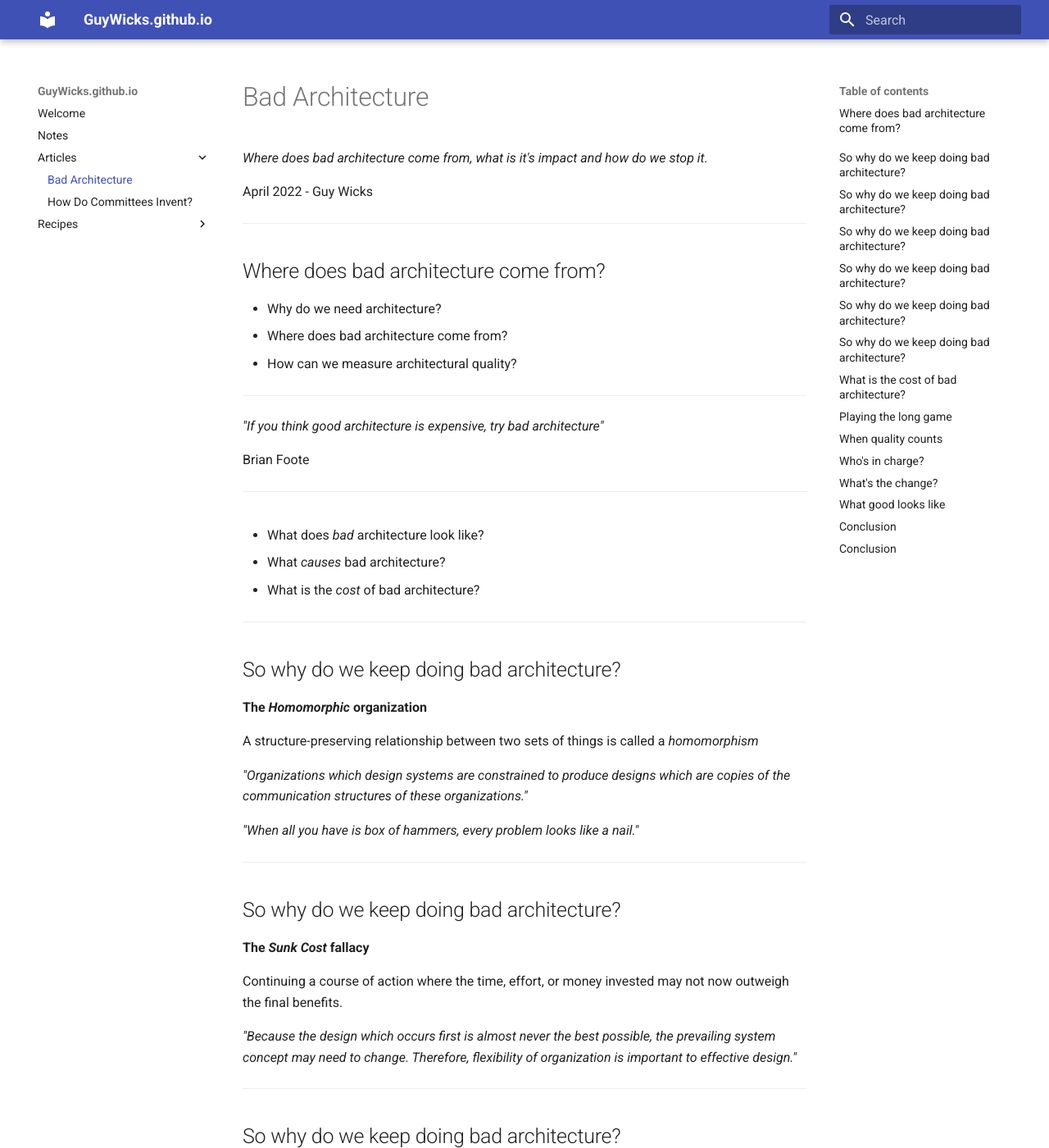
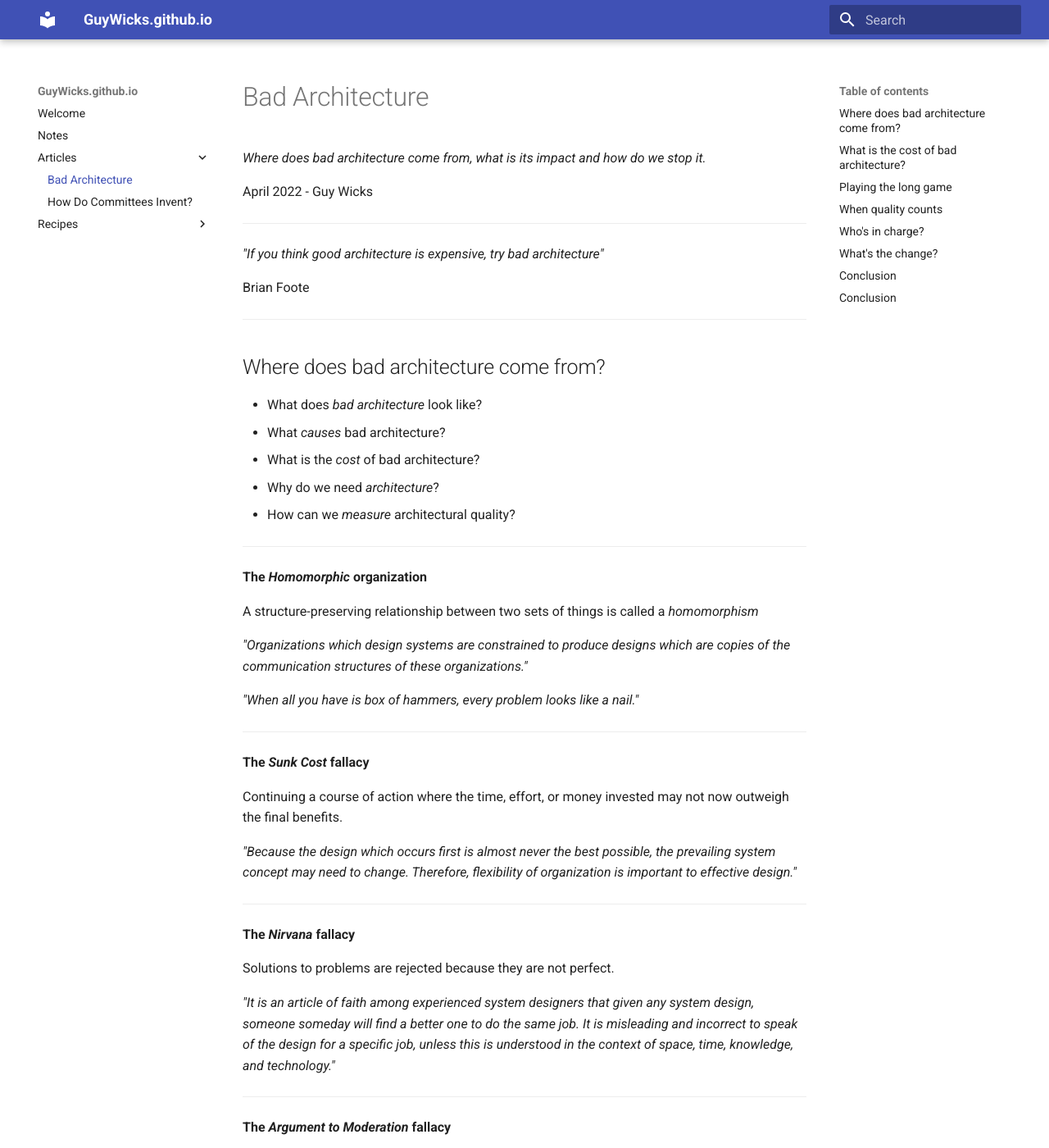
Before and after one commit to GuyWicks/guywicks.github.io, an MkDocs documentation site: the page built from docs/Articles/bad-architecture.md, in a window 1280 px wide and 1400 px high. Shown: the whole window at 82% size. Built offline with MkDocs 1.6.1 and Material for MkDocs 9.7.7, drawn with Linux system fonts in a browser that asks for light colours; some of the changed text lies outside the part shown.

Commit message:
More slides and thoughts

```diff
--- a/docs/Articles/bad-architecture.md
+++ b/docs/Articles/bad-architecture.md
@@ -3,21 +3,16 @@
 paginate: true
 backgroundColor: #ffffff
 backgroundImage: url('https://marp.app/assets/hero-background.svg')
-header: ''
+_header: ''
 footer: '&copy;2022 Guy Wicks'
+title: 'Bad Architecture'
 ---
+<!-- _class: lead -->
 # Bad Architecture
 
-*Where does bad architecture come from, what is it's impact and how do we stop it.*
+*Where does bad architecture come from, what is its impact and how do we stop it.*
 
 April 2022 - Guy Wicks
-
----
-## Where does bad architecture come from?
-
-- Why do we need architecture?
-- Where does bad architecture come from?
-- How can we measure architectural quality?
 
 ---
 <!-- _class: lead -->
@@ -27,15 +22,16 @@
 Brian Foote
 
 ---
-##
+## Where does bad architecture come from?
 
-- What does *bad* architecture look like?
+- What does *bad architecture* look like?
 - What *causes* bad architecture?
 - What is the *cost* of bad architecture?
 
+- Why do we need *architecture*?
+- How can we *measure* architectural quality?
+
 ---
-## So why do we keep doing bad architecture?
-
 **The *Homomorphic* organization**
 
 A structure-preserving relationship between two sets of things is called a *homomorphism*
@@ -45,7 +41,6 @@
 *"When all you have is box of hammers, every problem looks like a nail."*
 
 ---
-## So why do we keep doing bad architecture?
 **The *Sunk Cost* fallacy**
 
 Continuing a course of action where the time, effort, or money invested may not now outweigh the final benefits.
@@ -53,7 +48,6 @@
 *"Because the design which occurs first is almost never the best possible, the prevailing system concept may need to change. Therefore, flexibility of organization is important to effective design."*
 
 ---
-## So why do we keep doing bad architecture?
 **The *Nirvana* fallacy**
 
 Solutions to problems are rejected because they are not perfect.
@@ -61,23 +55,21 @@
 *"It is an article of faith among experienced system designers that given any system design, someone someday will find a better one to do the same job. It is misleading and incorrect to speak of the design for a specific job, unless this is understood in the context of space, time, knowledge, and technology."*
 
 ---
-## So why do we keep doing bad architecture?
-**The *Argument to moderation* fallacy**
+**The *Argument to Moderation* fallacy**
 
 Assuming that a compromise between two positions is always correct.
 
 *"Ways must be found to reward design managers for keeping their organizations lean and flexible."*
 
 ---
-## So why do we keep doing bad architecture?
-
 **The *Quantitative* fallacy**
 
 Making an argument using only quantitative observations (measurements, statistical or numerical values) and discounting subjective information that focuses on quality (traits, features, or relationships).
 
+*Prioritising short term project objectives (time, money, scope) against the longer term (unrewarded) organisational goals.*
+
 ---
-## So why do we keep doing bad architecture?
-**The *Continuum fallacy* fallacy**
+**The *Continuum* fallacy**
 
 Improperly rejecting a claim for being imprecise.
 
@@ -118,26 +110,44 @@
 ---
 ## Who's in charge?
 
+The Project Manager or Product Owner?
 
+The Business or IT Strategy?
+
+The Platform Team?
+
+The Well Trodden Path?
+
+The Need?
 
 ---
 ## What's the change?
 
+Architecture is a journey, not a destination.
 
----
-## What good looks like
+But the absence of direction certainly mean you'll never arrive where you want to be.
 
+There's no right answer, but there are many wrong ones.
+
+Fail fast, fail better.
 
 ---
 ## Conclusion
 
-2 + 2 = 5?
+Does 2 + 2 = 5?
 
 ---
 ## Conclusion
 
-2 + 2 = 5
-
-*for large values of 2*
+Does 2 + 2 = 5?  **Yes!** *(for large values of 2)*
 
 **If you're not satisfied with your outputs, then look at your inputs.**
+
+---
+<!-- _class: lead -->
+# Thank You
+
+---
+## Reference
+
+https://en.wikipedia.org/wiki/List_of_fallacies
```
